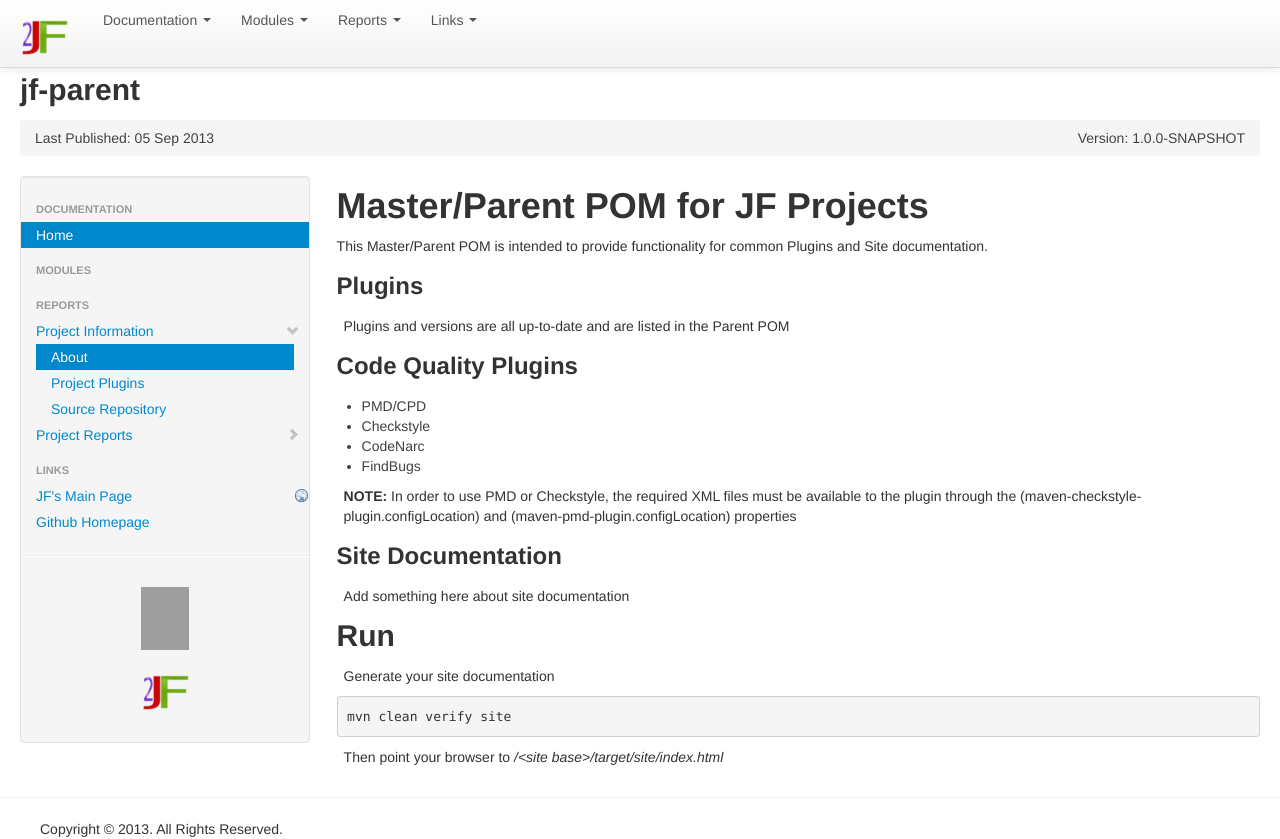
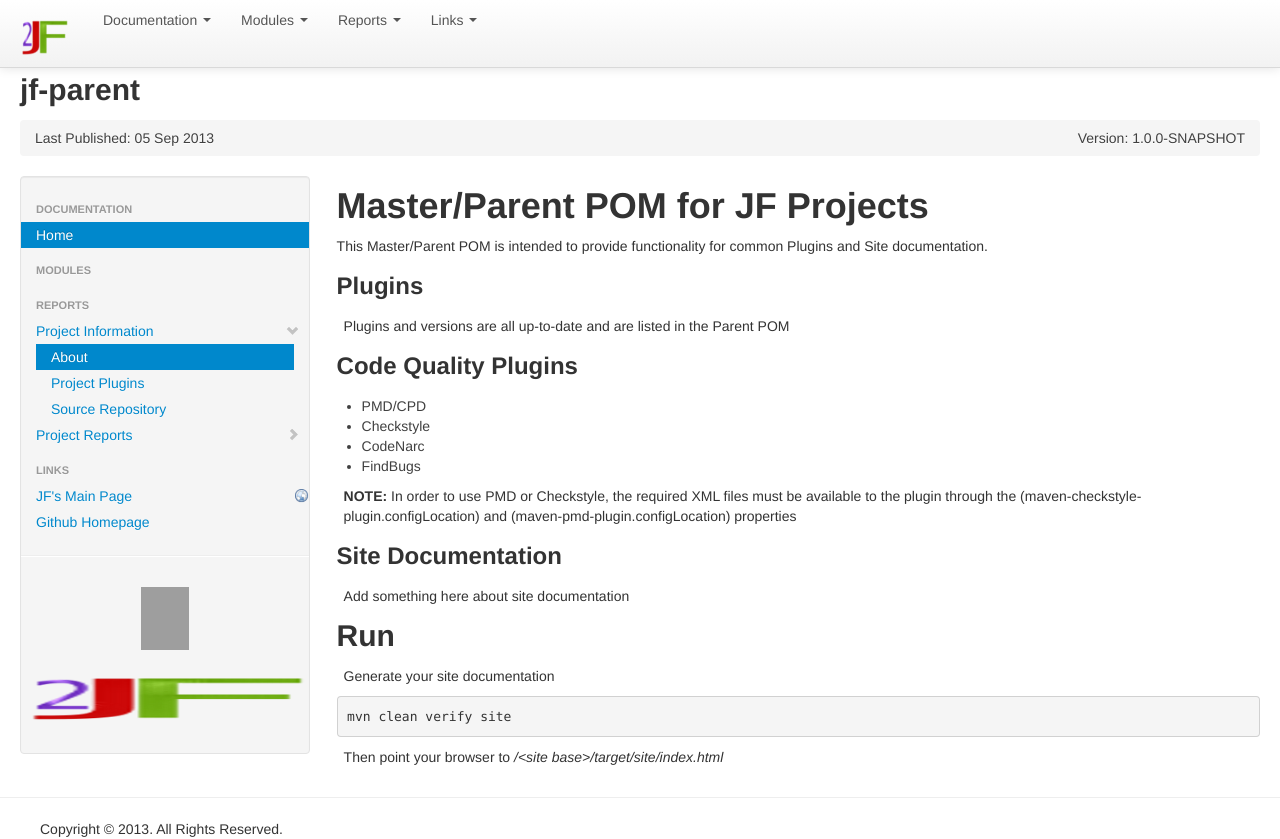
Before and after one commit to jomarmar/jf-parent, a plain HTML site: page index.html in a window 1280 px wide. Drawn offline with Linux system fonts and the light colour scheme; grey boxes are pictures that could not be loaded.

Commit message:
Creating site for jf-parent, 1.0.0-SNAPSHOT

```diff
--- a/index.html
+++ b/index.html
@@ -217,7 +217,7 @@
                <div class="clear"></div>
                             <div class="clear"></div>
                                                                                                                          <a href="http://jomarmar.github.io" title="" class="builtBy">
-        <img class="builtBy"  alt="" src="img/jf-logo-48.png"    />
+        <img class="builtBy"  alt="" src="img/jf-logo-333.png"    />
       </a>
                       </div>
           </div>
```
Also changed, not shown: plugins.html (+1 -1 lines), project-info.html (+1 -1 lines), project-reports.html (+1 -1 lines), source-repository.html (+1 -1 lines), surefire-report.html (+1 -1 lines).
